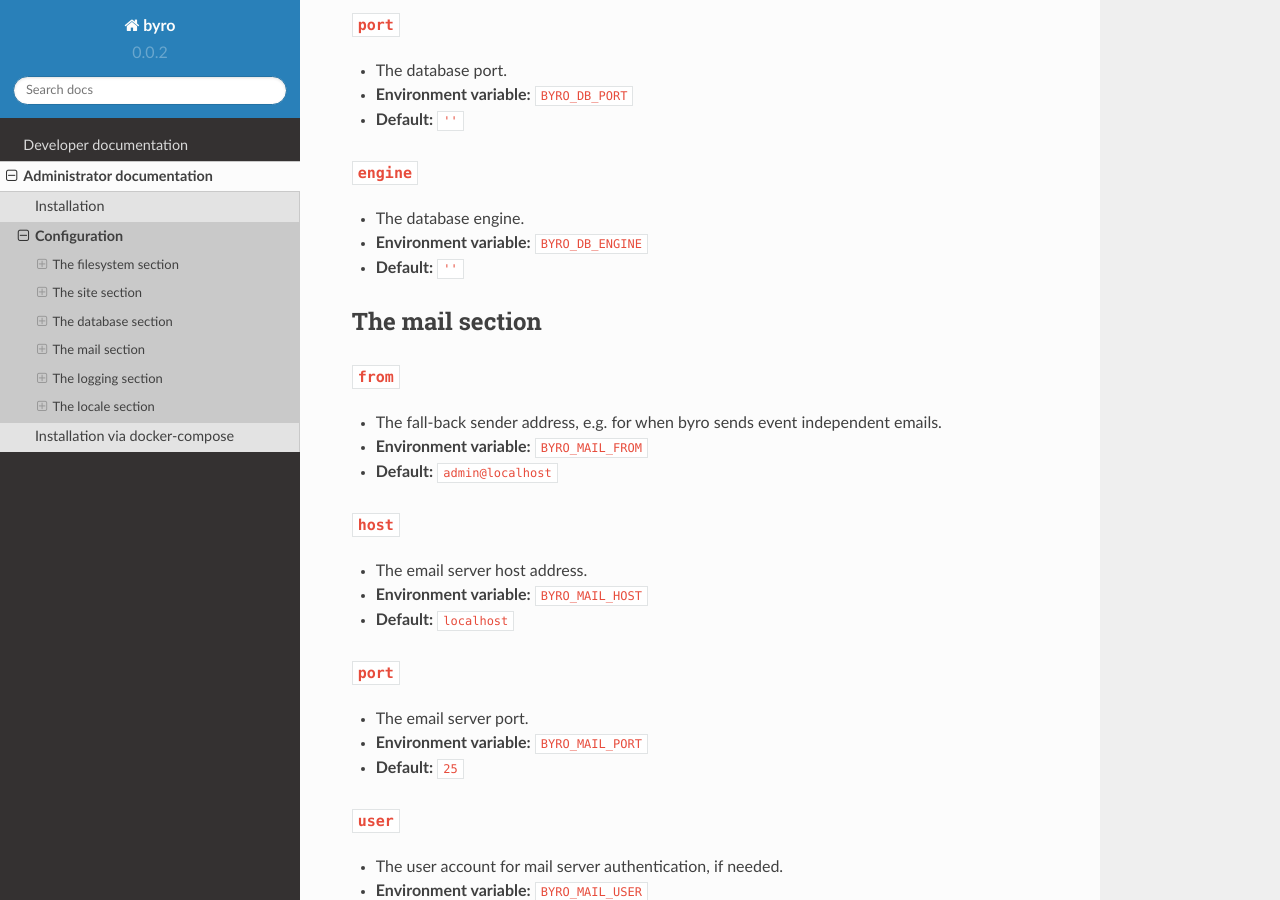
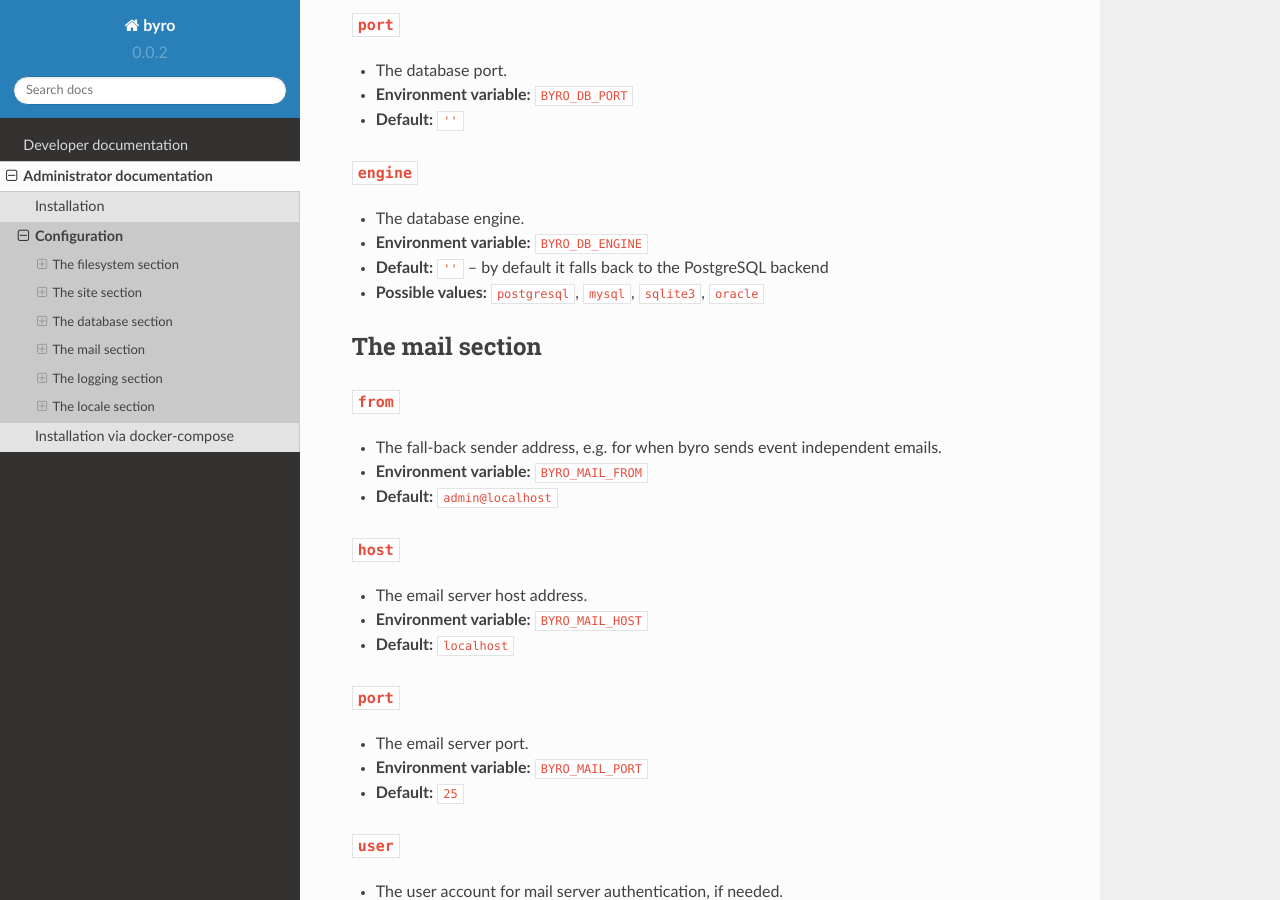
Before and after one commit to byro/byro, a Sphinx documentation site: the page built from docs/administrator/configuration.rst, in a window 1280 px wide and 900 px high, scrolled down 3062 px. Built offline with Sphinx 7.4.7 and the Read the Docs theme 2.0.0, drawn with Linux system fonts in a browser that asks for light colours; the version number is read from the project's files by our own code.

Commit message:
Add possible values

```diff
--- a/docs/administrator/configuration.rst
+++ b/docs/administrator/configuration.rst
@@ -130,7 +130,8 @@ The database section
 
 - The database engine.
 - **Environment variable:** ``BYRO_DB_ENGINE``
-- **Default:** ``''``
+- **Default:** ``''`` – by default it falls back to the PostgreSQL backend
+- **Possible values:** ``postgresql``, ``mysql``, ``sqlite3``, ``oracle``
 
 The mail section
 ----------------
```
